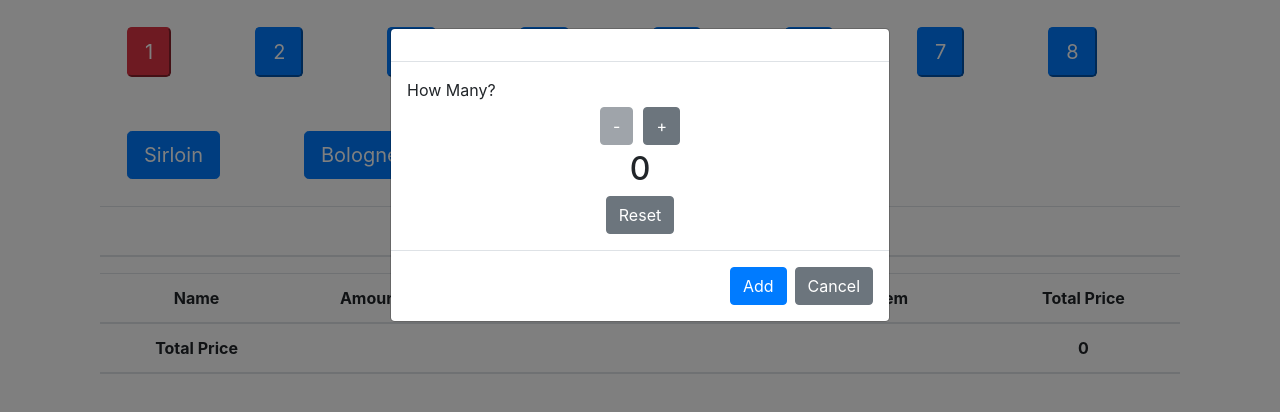
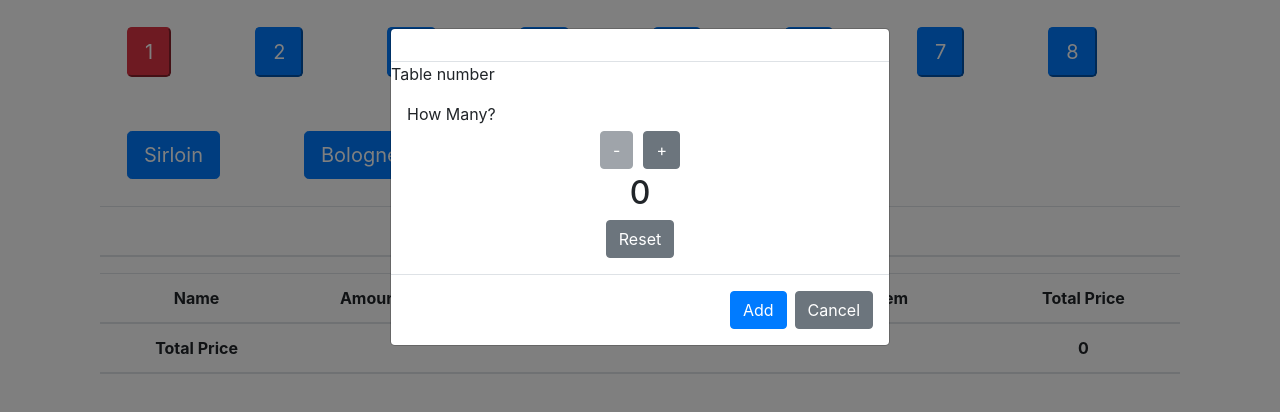
Before and after one commit to Mpinan/POS_system, a React (Create React App) app in the folder pos/: page / in a window 1280 px wide. Both pictures are taken after a click on the button "Sirloin". Shown: the top 412 px of the page. Built offline with nearby package versions, Linux system fonts and the light colour scheme; the HTML template or start-up script is replaced by a standard one.

Commit message:
now modal has the selected table number

```diff
--- a/pos/src/App.js
+++ b/pos/src/App.js
@@ -8,7 +8,6 @@ import ItemsList from "./Components/Item/src/itemsList";
 
 class App extends Component {
   state = {
-    // selectedTable: "",
     showItemsInTable: false,
     items: [],
     listOfTables: [
@@ -68,7 +67,13 @@ class App extends Component {
   };
 
   render() {
-    const { listOfTables, listItems } = this.state;
+    const {
+      listOfTables,
+      listItems,
+      selectedTable,
+      totalPrice,
+      items,
+    } = this.state;
 
     return (
       <Container className="App">
@@ -96,7 +101,13 @@ class App extends Component {
             {listItems.map((item) => (
               <div style={{ margin: "2px", float: "right" }}>
                 <Col xs="4" sm="4">
-                  <Menu key={item.id} name={item.name} price={item.price} />
+                  <Menu
+                    key={item.id}
+                    name={item.name}
+                    price={item.price}
+                    tableNumber={selectedTable}
+                    listOfTables={listOfTables}
+                  />
                 </Col>
               </div>
             ))}
@@ -104,9 +115,9 @@ class App extends Component {
         </Container>
         <Container>
           <ItemsList
-            itemsInTable={this.state.items}
-            tableNumber={this.state.selectedTable}
-            totalPrice={this.state.totalPrice}
+            itemsInTable={items}
+            tableNumber={selectedTable}
+            totalPrice={totalPrice}
           ></ItemsList>
         </Container>
       </Container>
--- a/pos/src/Components/Item/src/itemModal.jsx
+++ b/pos/src/Components/Item/src/itemModal.jsx
@@ -33,6 +33,7 @@ class ItemModal extends Component {
             <ModalHeader toggle={this.handleModal}>
               {this.props.name}
             </ModalHeader>
+            Table number {this.props.tableNumber}
             <ModalBody>
               How Many?
               <Container className="text-center">
--- a/pos/src/Components/Item/src/menu.jsx
+++ b/pos/src/Components/Item/src/menu.jsx
@@ -16,7 +16,7 @@ class Menu extends Component {
   };
 
   render() {
-    const { name, price } = this.props;
+    const { name, tableNumber, listOfTables } = this.props;
     return (
       <div style={{ margin: "10px", padding: "15px" }}>
         <div>
@@ -29,6 +29,8 @@ class Menu extends Component {
             {name}
           </Button>
           <ItemModal
+            tableNumber={tableNumber}
+            listOfTables={listOfTables}
             id="itemModal"
             modal={this.state.modal}
             handleModal={this.handleModal}
```
